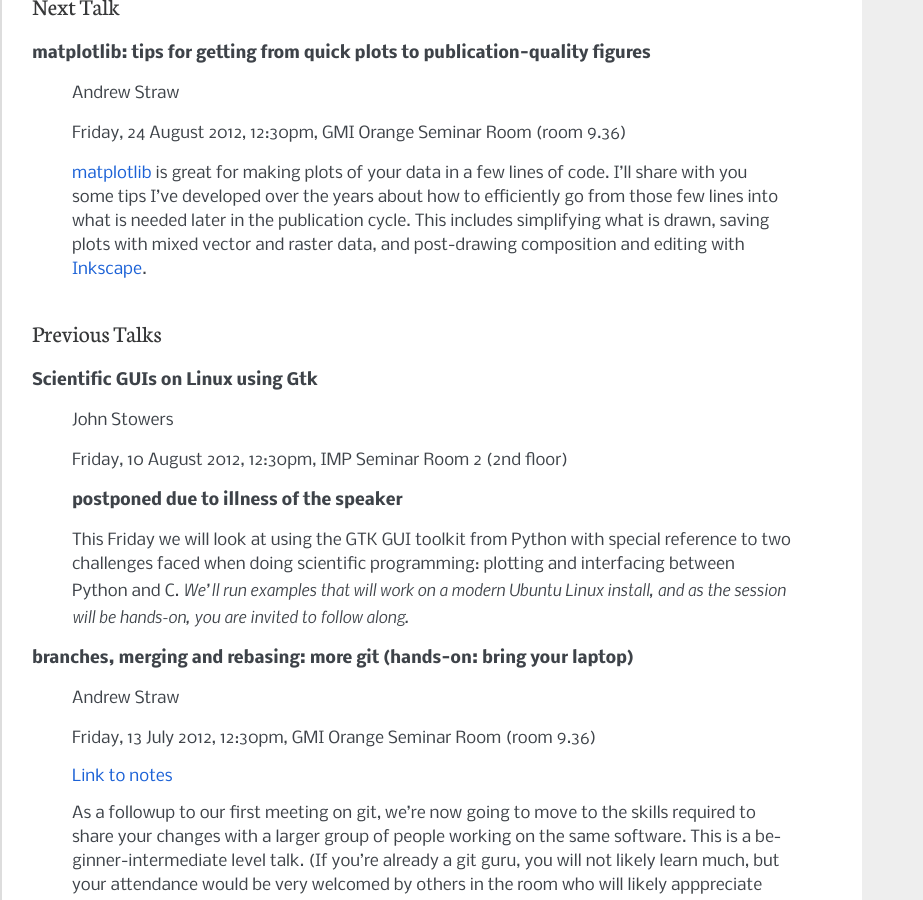
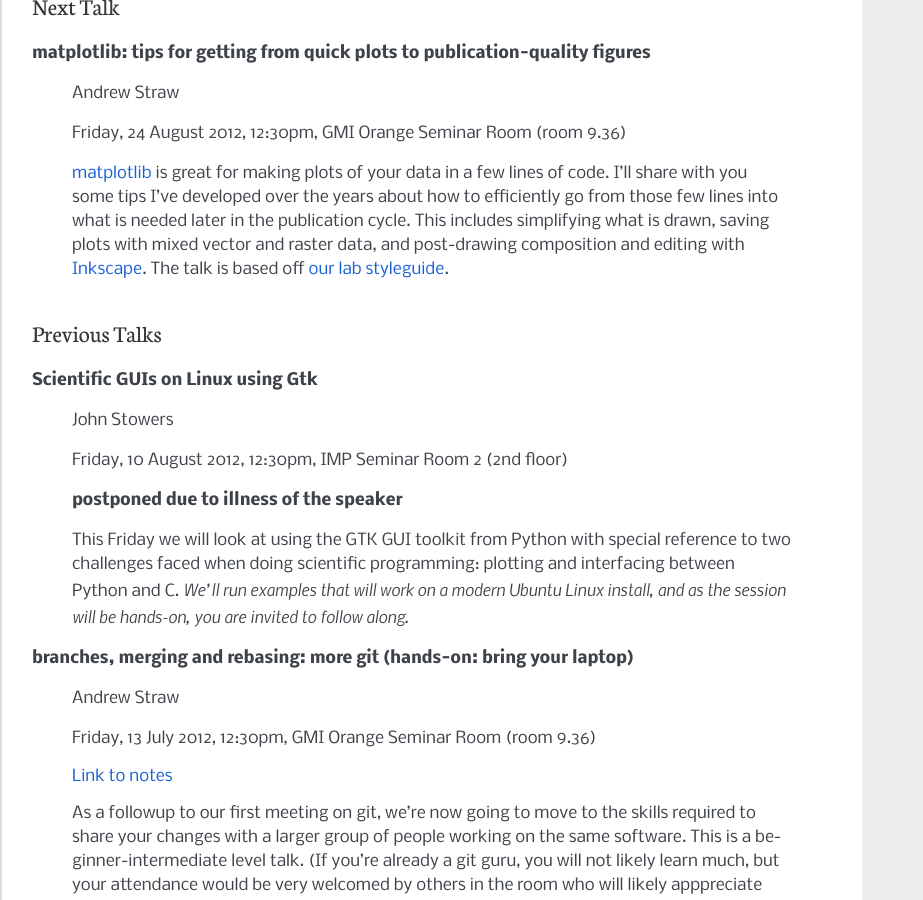
Before and after one commit to strawlab/py4science-vbc, a Sphinx documentation site: the page built from source/index.rst, in a window 1280 px wide and 900 px high, scrolled down 695 px. Shown: the whole window, without its empty margins (0-923 px from the left). Built offline with Sphinx 7.4.7, drawn with Linux system fonts in a browser that asks for light colours; formulas are drawn with MathJax 3.

Commit message:
add link to our styleguide

```diff
--- a/source/index.rst
+++ b/source/index.rst
@@ -62,7 +62,8 @@ Next Talk
   go from those few lines into what is needed later in the publication
   cycle. This includes simplifying what is drawn, saving plots with
   mixed vector and raster data, and post-drawing composition and
-  editing with `Inkscape <http://inkscape.org/>`_.
+  editing with `Inkscape <http://inkscape.org/>`_. The talk is based
+  off `our lab styleguide <http://strawlab.org/styleguide/>`_.
 
 Previous Talks
 --------------
```
